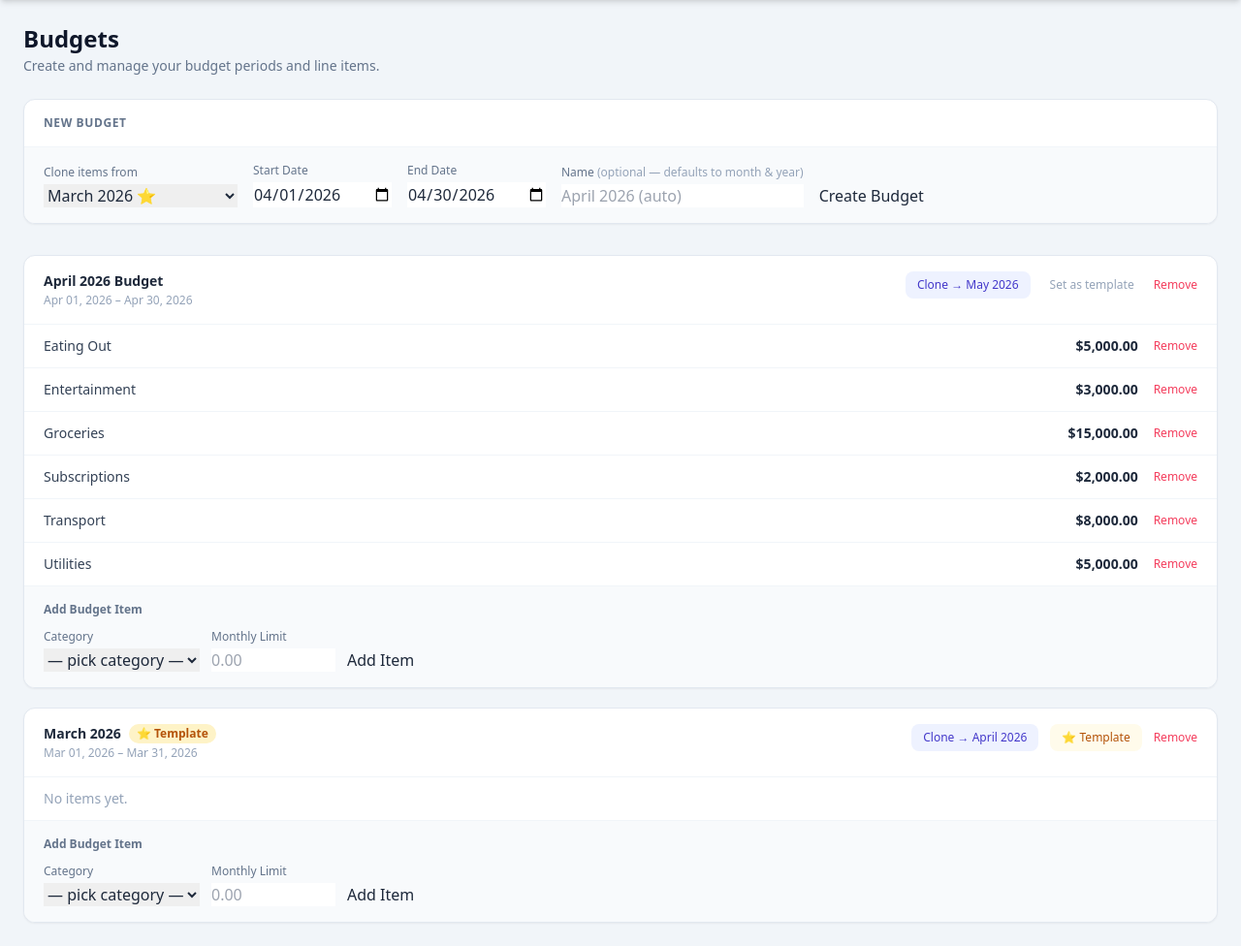
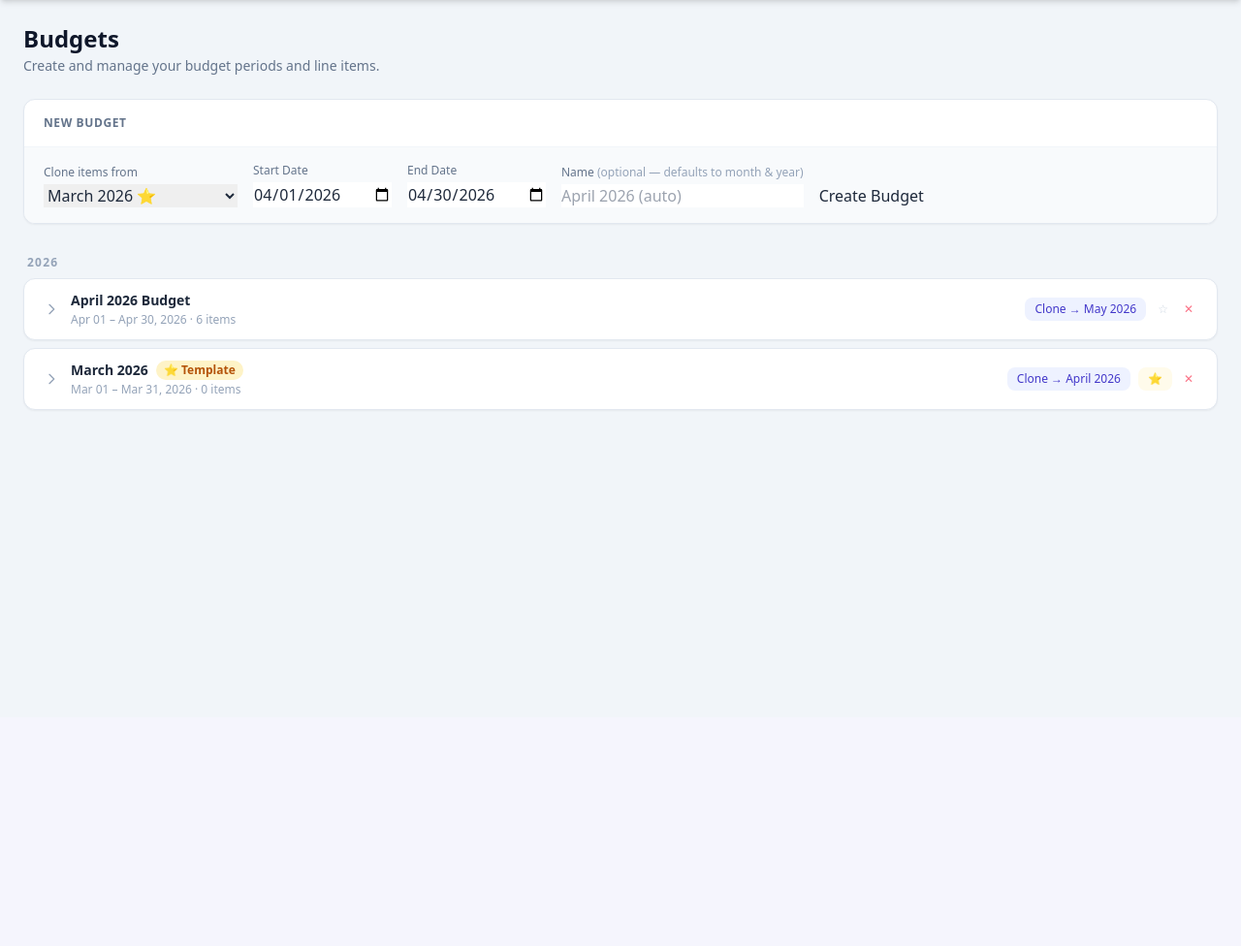
Before and after one commit to briann-git/coin_purse_api, a FastAPI app: page /ui/budgets/91cd56eb8af3408e83a68a66810c647a in a window 1280 px wide. Shown: the part 60-1036 px from the top of the page at 97% size. After the commit the page ends 484 px from the top, so only its background shows below. Run offline with FastAPI, Linux system fonts and the light colour scheme; some libraries are stand-ins or nearby versions.

Commit message:
refactor: collapsible accordion budget cards grouped by year

```diff
--- a/templates/budgets.html
+++ b/templates/budgets.html
@@ -56,63 +56,85 @@
   </div>
 </div>
 
-{# ── Budget list ──────────────────────────────────────────────── #}
+{# ── Budget list (grouped by year, collapsible cards) ─────────── #}
 {% if budgets %}
-<div class="space-y-5" id="budget-list">
+
+{# Group budgets by year server-side using namespace trick #}
+{% set ns = namespace(current_year=None) %}
+<div id="budget-list">
   {% for bd in budgets %}
   {% set b = bd.budget %}
+  {% set yr = b.period_start.year %}
+
+  {# Year divider #}
+  {% if yr != ns.current_year %}
+  {% if not loop.first %}</div>{% endif %}
+  {% set ns.current_year = yr %}
+  <div class="mb-2 mt-{{ '0' if loop.first else '6' }}">
+    <h2 class="text-xs font-semibold text-slate-400 uppercase tracking-widest px-1 mb-2">{{ yr }}</h2>
+    <div class="space-y-2">
+  {% endif %}
+
+  {# Accordion card #}
   <div id="budget-{{ b.id }}" class="bg-white rounded-xl shadow-sm border border-slate-200 overflow-hidden">
 
-    {# Card header #}
-    <div class="px-5 py-4 border-b border-slate-100">
-      <div class="flex items-start justify-between gap-3">
-        <div>
+    {# Clickable header row — always visible #}
+    <div class="px-5 py-3 flex items-center justify-between gap-3 cursor-pointer select-none
+                hover:bg-slate-50 transition-colors"
+         onclick="toggleCard('{{ b.id }}')">
+      <div class="flex items-center gap-3 min-w-0">
+        {# Chevron #}
+        <svg id="chevron-{{ b.id }}" class="w-4 h-4 text-slate-400 shrink-0 transition-transform duration-200"
+             fill="none" stroke="currentColor" viewBox="0 0 24 24">
+          <path stroke-linecap="round" stroke-linejoin="round" stroke-width="2" d="M9 5l7 7-7 7"/>
+        </svg>
+        <div class="min-w-0">
           <div class="flex items-center gap-2 flex-wrap">
-            <p class="text-sm font-semibold text-slate-800">{{ b.name }}</p>
+            <span class="text-sm font-semibold text-slate-800 truncate">{{ b.name }}</span>
             {% if b.is_template %}
-            <span class="text-xs bg-amber-100 text-amber-700 font-semibold px-2 py-0.5 rounded-full">⭐ Template</span>
+            <span class="text-xs bg-amber-100 text-amber-700 font-semibold px-2 py-0.5 rounded-full shrink-0">⭐ Template</span>
+            {% endif %}
+            {% if bd.source_name %}
+            <span class="text-xs text-indigo-400 shrink-0">↳ {{ bd.source_name }}</span>
             {% endif %}
           </div>
           <p class="text-xs text-slate-400 mt-0.5">
-            {{ b.period_start.strftime("%b %d, %Y") }} – {{ b.period_end.strftime("%b %d, %Y") }}
+            {{ b.period_start.strftime("%b %d") }} – {{ b.period_end.strftime("%b %d, %Y") }}
+            · {{ bd['items'] | length }} item{{ 's' if bd['items'] | length != 1 else '' }}
           </p>
-          {% if bd.source_name %}
-          <p class="text-xs text-indigo-500 mt-1.5 flex items-center gap-1">
-            <svg class="w-3 h-3 shrink-0" fill="none" stroke="currentColor" viewBox="0 0 24 24">
-              <path stroke-linecap="round" stroke-linejoin="round" stroke-width="2"
-                    d="M8 16H6a2 2 0 01-2-2V6a2 2 0 012-2h8a2 2 0 012 2v2m-6 12h8a2 2 0 002-2v-8a2 2 0 00-2-2h-8a2 2 0 00-2 2v8a2 2 0 002 2z"/>
-            </svg>
-            Cloned from {{ bd.source_name }}
-          </p>
-          {% endif %}
         </div>
-        <div class="flex items-center gap-3 shrink-0">
+      </div>
+      {# Action buttons — stopPropagation so they don't toggle the accordion #}
+      <div class="flex items-center gap-2 shrink-0" onclick="event.stopPropagation()">
         <button
           onclick="cloneBudget('{{ b.id }}', '{{ bd.clone_start }}', '{{ bd.clone_end }}')"
-            class="text-xs bg-indigo-50 hover:bg-indigo-100 text-indigo-700 font-medium px-3 py-1.5 rounded-lg transition-colors">
+          class="text-xs bg-indigo-50 hover:bg-indigo-100 text-indigo-700 font-medium px-2.5 py-1 rounded-lg transition-colors">
           Clone → {{ bd.clone_label }}
         </button>
         {% if b.is_template %}
         <button
           onclick="unsetTemplate('{{ b.id }}')"
-            class="text-xs bg-amber-50 hover:bg-amber-100 text-amber-700 font-medium px-3 py-1.5 rounded-lg transition-colors">
-            ⭐ Template
+          class="text-xs bg-amber-50 hover:bg-amber-100 text-amber-700 font-medium px-2.5 py-1 rounded-lg transition-colors">
+          ⭐
         </button>
         {% else %}
         <button
           onclick="setTemplate('{{ b.id }}')"
-            class="text-xs text-slate-400 hover:text-amber-600 font-medium px-2 py-1.5 rounded-lg transition-colors">
-            Set as template
+          title="Set as template"
+          class="text-xs text-slate-300 hover:text-amber-500 font-medium px-1 py-1 rounded-lg transition-colors">
+          ☆
         </button>
         {% endif %}
         <button
           onclick="deleteBudget('{{ b.id }}')"
-            class="text-xs text-rose-500 hover:text-rose-700 font-medium">
-            Remove
+          class="text-xs text-rose-400 hover:text-rose-600 font-medium px-1 py-1 rounded-lg transition-colors">
+          ✕
         </button>
       </div>
     </div>
-    </div>
+
+    {# Collapsible body — hidden by default #}
+    <div id="body-{{ b.id }}" class="hidden border-t border-slate-100">
 
       {# Budget items #}
       <ul id="items-{{ b.id }}" class="divide-y divide-slate-100">
@@ -157,9 +179,13 @@
         </form>
       </div>
 
+    </div>{# end collapsible body #}
   </div>
+
+  {% if loop.last %}</div></div>{% endif %}
   {% endfor %}
 </div>
+
 {% else %}
 <div class="bg-white rounded-xl shadow-sm border border-slate-200 px-5 py-10 text-center text-sm text-slate-400">
   No budgets yet. Create your first budget above.
@@ -196,6 +222,14 @@ async function apiFetch(method, path, body) {
     body: body ? JSON.stringify(body) : undefined,
   });
   return res;
+}
+
+function toggleCard(id) {
+  const body = document.getElementById(`body-${id}`);
+  const chevron = document.getElementById(`chevron-${id}`);
+  const open = !body.classList.contains("hidden");
+  body.classList.toggle("hidden", open);
+  chevron.style.transform = open ? "" : "rotate(90deg)";
 }
 
 function updateNamePlaceholder() {
```
Also changed, not shown: budget_app.db. Lines whose indentation alone changed are shown as unchanged.
